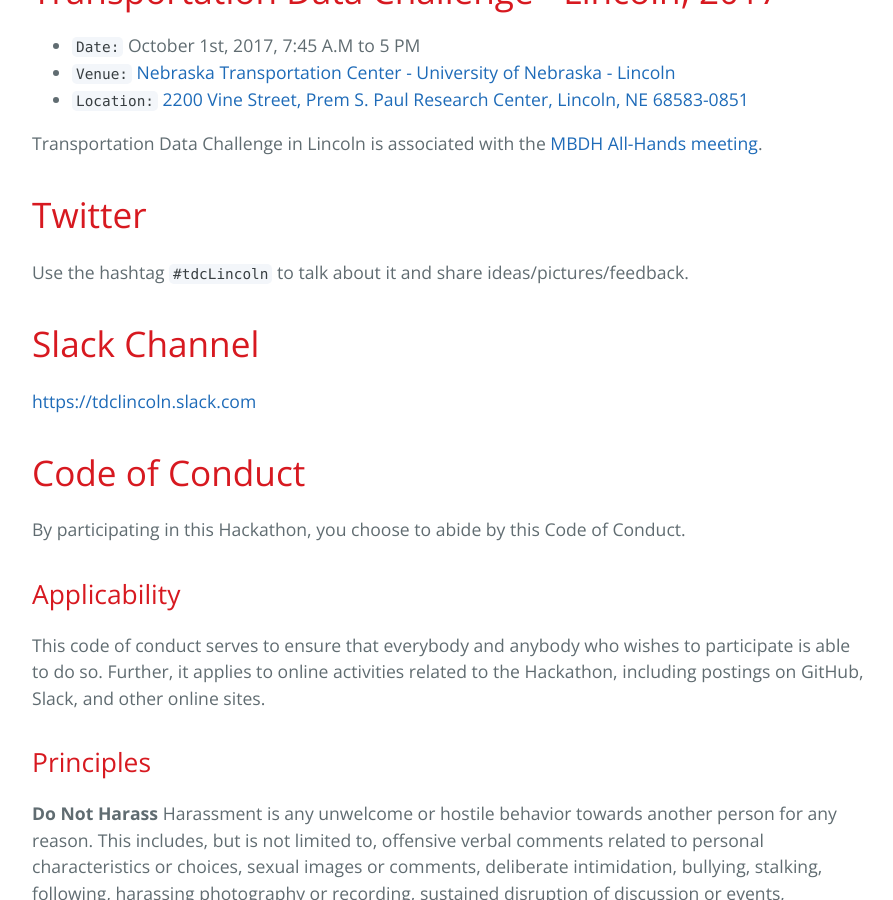
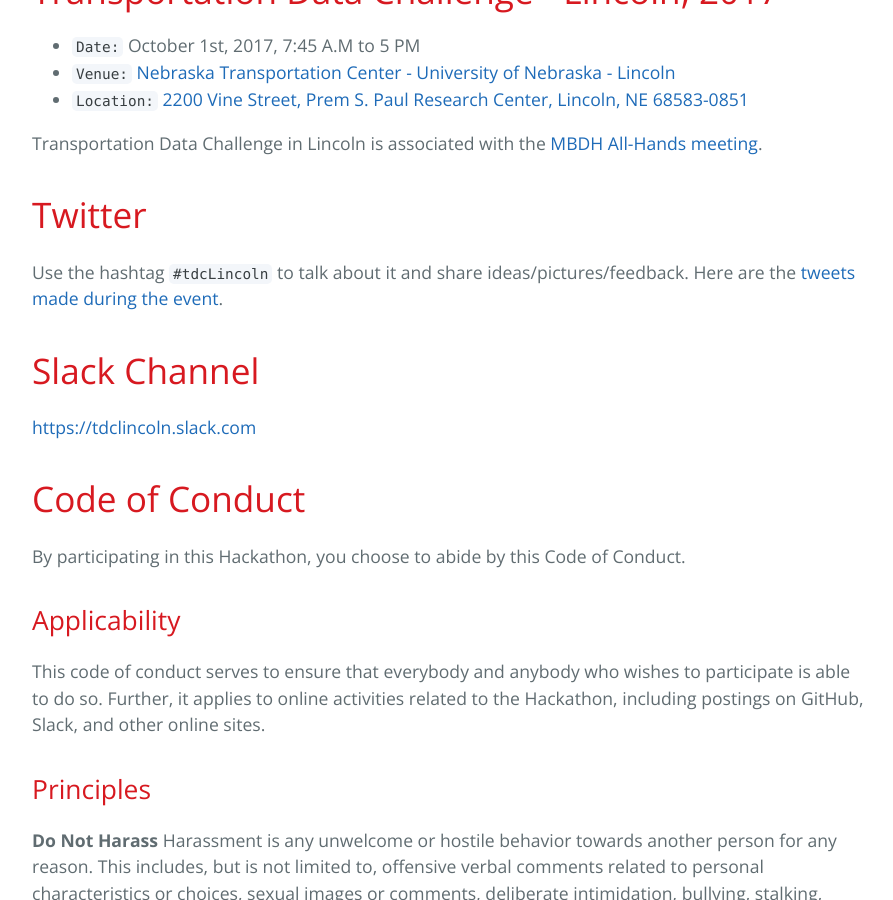
Before and after one commit to BridgingBigData/BridgingBigData.github.io, a Jekyll site: the page built from pages/tdc.md, in a window 1280 px wide and 900 px high, scrolled down 451 px. Shown: the whole window, without its empty margins (192-1085 px from the left). Built offline with Jekyll 4.4.1, drawn with Linux system fonts in a browser that asks for light colours.

Commit message:
Update tdc.md

````diff
--- a/pages/tdc.md
+++ b/pages/tdc.md
@@ -13,6 +13,7 @@
 
 # Twitter
 Use the hashtag ```#tdcLincoln``` to talk about it and share ideas/pictures/feedback.
+Here are the [tweets made during the event](https://twitter.com/hashtag/tdclincoln).
 
 # Slack Channel
 [https://tdclincoln.slack.com](https://tdclincoln.slack.com/)
````
